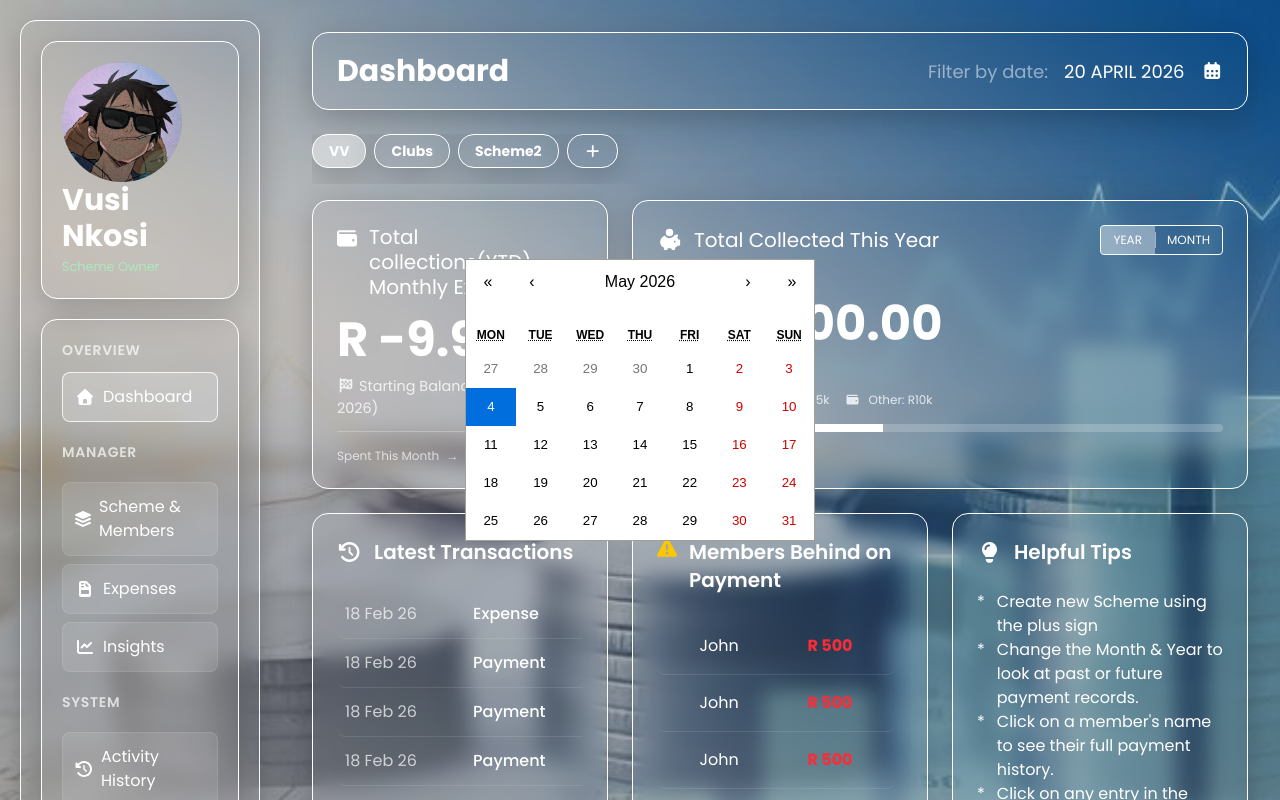
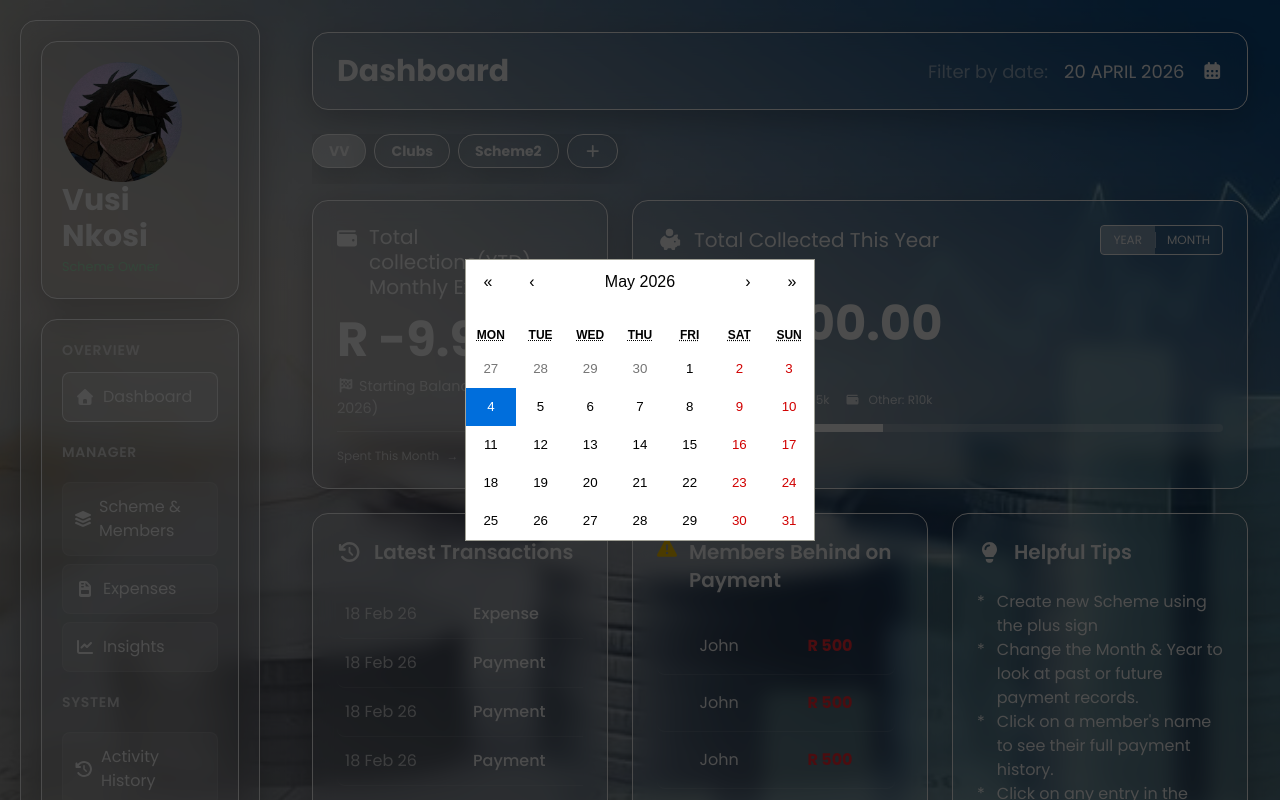
Before and after one commit to Siya-gift/SchemeManager, a React (Vite) app: page / in a window 1280 px wide. Both pictures are taken after a click on the element 1211 px from the left and 71 px from the top of the page. Shown: the top 800 px of the page. Built offline with nearby package versions, Linux system fonts and the light colour scheme.

Commit message:
progress

```diff
--- a/src/App.jsx
+++ b/src/App.jsx
@@ -55,9 +55,25 @@ function App() {
 
 
       {/* calender */}
-      {calenderState && <Calendar onChange={onChange} value={value} className={`fixed top-[50%] left-[50%]
-      -translate-x-1/2 -translate-y-1/2 z-999999 ${calenderState ? "block" : "hidden"}`}
-        calenderState={calenderState} setCalenderState={setCalenderState} />}
+      {calenderState && (
+        <div
+          className='fixed top-0 left-0 w-screen h-screen bg-black/70 z-999999'
+          onClick={() => setCalenderState(false)}
+        >
+          <div
+            onClick={(e) => e.stopPropagation()}
+            className="fixed top-1/2 left-1/2 -translate-x-1/2 -translate-y-1/2"
+          >
+            <Calendar
+              onChange={onChange}
+              value={value}
+              calenderState={calenderState}
+              setCalenderState={setCalenderState}
+            />
+          </div>
+        </div>
+      )}
+
 
 
       <MobileNav isOpen={isOpen} toggleMenu={toggleMenu} overlayer={overlayer} setOverlayer={setOverlayer} />
--- a/src/components/SchemeMembers.jsx
+++ b/src/components/SchemeMembers.jsx
@@ -58,11 +58,11 @@ function SchemeMembers({ toggleState, toggleMobileState }) {
                     <h3 className='text-md font-bold'>{item.scheme}</h3>
                     <p className='text-[11px] text-white/70'>R500/mo</p>
                   </div>
-                  <div className='flex gap-3 flex-end'>
-                    <span className='px-2 py-2 border'>
+                  <div className='flex gap-3 flex-end text-[11px]'>
+                    <span className='px-2 py-2 border rounded-lg'>
                       <i className="fa-regular fa-pen-to-square"></i>
                     </span>
-                    <span className='px-2 py-2 border'>
+                    <span className='px-2 py-2 border rounded-lg'>
                       <i className="fa-solid fa-trash"></i>
                     </span>
                   </div>
@@ -79,7 +79,7 @@ function SchemeMembers({ toggleState, toggleMobileState }) {
           <div className='flex justify-between items-center flex-col md:flex-row'>
             <h1 className='font-bold text-xl mb-4 md:mb-0 xl:w-[20%]'>Members of club now</h1>
             <div className='flex flex-col xl:flex-row gap-3 mx-auto w-full'>
-              <input className='py-2.5 px-5 border rounded-xl w-full' type='text' placeholder='Search Members...' />
+              <input className='py-2.5 px-5 border rounded-xl w-full focus:border-white focus:outline-white' type='text' placeholder='Search Members...' />
               <button className='bg-white/30 px-5 py-2.5 w-full border rounded-xl cursor-pointer hover:bg-white/45'>
                 <i className="fa-solid fa-plus"></i> Add Member
               </button>
```
